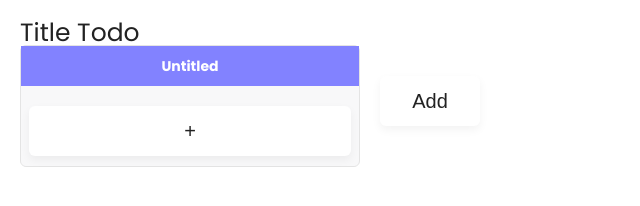
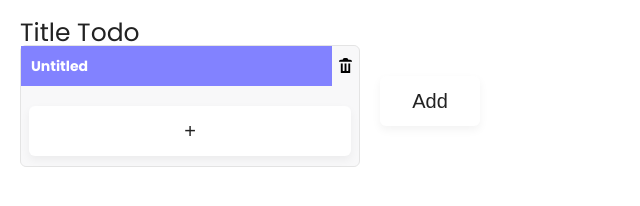
Before and after one commit to akkunov/kanbanTodoList, a plain HTML site: page index.html in a window 1280 px wide. Both pictures are taken after a click on the button "Add". Shown: the whole page, without its empty margins (0-640 px from the left). Drawn offline with Linux system fonts and the light colour scheme.

Commit message:
добавил иконки так же удалеие todoTitle так же сделал его перемным а не константой

```diff
--- a/index.js
+++ b/index.js
@@ -20,7 +20,7 @@ class useLocalstorage {
 }
 
 // основной массив получает из хранилища если нет то присваевает ему пустой массив
-const todoTitle = useLocalstorage.getData('todos')|| []
+let todoTitle = useLocalstorage.getData('todos')|| []
 
 // функция которая превращает div в input чтобы редактировать
 function changeInput(e) {
@@ -91,7 +91,6 @@ function changeTodoTitleName (e, id) {
             updateTodoValue(event);
         }
     });
-    input.addEventListener('dblclick', deleteValue(id))
     input.addEventListener('blur', updateTodoValue)
     input.focus();
 }
@@ -123,8 +122,7 @@ function deleteTodo(event, id) {
 // эта функция по классу  находит родительский блок (todoBlock) потом достает
 // из датасета id и удаляет из массива todoTitle
 function deleteValue(id){
-    console.log('d', id)
-   console.log(todoTitle.filter(item => item.id !== id));
+    todoTitle = todoTitle.filter(item => item.id !== id)
     renderBlocks()
 }
 
@@ -133,8 +131,13 @@ function createTodoElement({title, id, checked}) {
     const item =
         `<div class="todo__item" data-id="${id}">
                 <div class="todo--item__actions container">
-                    <button onclick="deleteTodo(event, '${id}')" class="delete__todo">x</button>
-            </div>
+                    <button onclick="deleteTodo(event, '${id}')" class="delete__todo">
+                    <svg width="10" height="10" viewBox="0 0 20 21" fill="none" xmlns="http://www.w3.org/2000/svg">
+                        <path d="M3.59236 0.360001L0 3.95236L1.8344 5.78675L6.36943 10.3982L1.8344 14.9332L0 16.6912L3.59236 20.36L5.42675 18.5256L10.0382 13.9141L14.5732 18.5256L16.3312 20.36L20 16.6912L18.1656 14.9332L13.5541 10.3982L18.1656 5.78675L20 3.95236L16.3312 0.360001L14.5732 2.1944L10.0382 6.72943L5.42675 2.1944L3.59236 0.360001Z" fill="black"/>
+                    </svg>
+
+                </button>
+                </div>
             <div>
                 <span
                     class="todo__item--title"
@@ -182,10 +185,19 @@ function renderBlocks() {
         const todoBlock = document.createElement('div');
         todoBlock.classList.add('todo--block');
         todoBlock.innerHTML = `
-            <span
-                class="todo__title"
-                onclick="changeTodoTitleName(event, '${items.id}')"
-                ondblclick="deleteValue('${items.id}')" >${items.name}</span>
+           <div class="todo--block-header">
+                <span
+                    class="todo__title"
+                    onclick="changeTodoTitleName(event, '${items.id}')"
+                    ondblclick="deleteValue('${items.id}')" >${items.name}
+                </span>
+                <button class="delete__todo" onclick="deleteValue('${items.id}')">
+                    <svg width="15" height="15" viewBox="0 0 35 40" fill="none" xmlns="http://www.w3.org/2000/svg">
+                        <path d="M14.9936 0C12.2447 0 9.99571 2.24904 9.99571 4.99786H4.99786C2.24904 4.99786 0 7.24689 0 9.99571H34.985C34.985 7.24689 32.736 4.99786 29.9871 4.99786H24.9893C24.9893 2.24904 22.7402 0 19.9914 0H14.9936ZM4.99786 14.9936V39.0333C4.99786 39.583 5.39769 39.9829 5.94745 39.9829H29.0875C29.6373 39.9829 30.0371 39.583 30.0371 39.0333V14.9936H25.0393V32.4861C25.0393 33.8855 23.9397 34.985 22.5403 34.985C21.1409 34.985 20.0414 33.8855 20.0414 32.4861V14.9936H15.0435V32.4861C15.0435 33.8855 13.944 34.985 12.5446 34.985C11.1452 34.985 10.0457 33.8855 10.0457 32.4861V14.9936H5.04784H4.99786Z" fill="black"/>
+                    </svg>
+                </button>
+            </div>
+
             <div class="todo__list" data-id="${items.id}">
                 ${renderTodos(items.todos)}
             </div>
--- a/src/styles/todos.css
+++ b/src/styles/todos.css
@@ -19,6 +19,13 @@
     position: relative;
     height: fit-content;
 }
+.todo--block-header{
+    display: flex;
+    flex-direction: row;
+    justify-content: space-between;
+    width: 100%;
+    align-items: center;
+}
 
 .todo__list{
     width: 100%;
@@ -37,9 +44,11 @@
     height: 4rem;
     width: 100%;
     display: flex;
-    justify-content: center;
+    justify-content: start;
+    cursor: pointer;
     align-items: center;
-    cursor: pointer;
+    padding-inline: 1rem;
+
 }
 .todo__item{
     height: 15rem;
@@ -91,8 +100,12 @@
     height: 3rem;
     width: 3rem;
     border: none;
+    z-index: 3;
 }
-
+.delete__todo svg *{
+    /*background-color: transparent;*/
+    /*fill: none ;*/
+}
 .button:active{
     background-color: #eae9e9;
     box-shadow: none;
@@ -128,5 +141,5 @@
 }
 .todo__title--input{
     width: 100% !important;
-    text-align: center;
+    text-align: start;
 }
```
